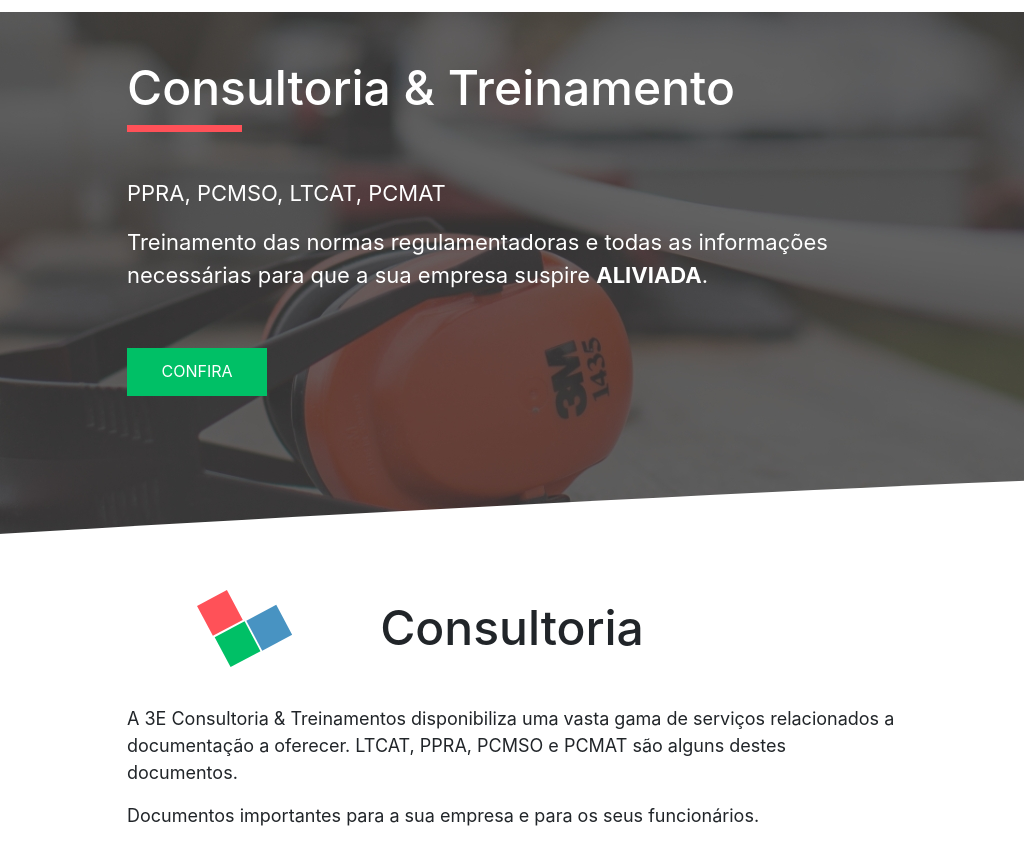
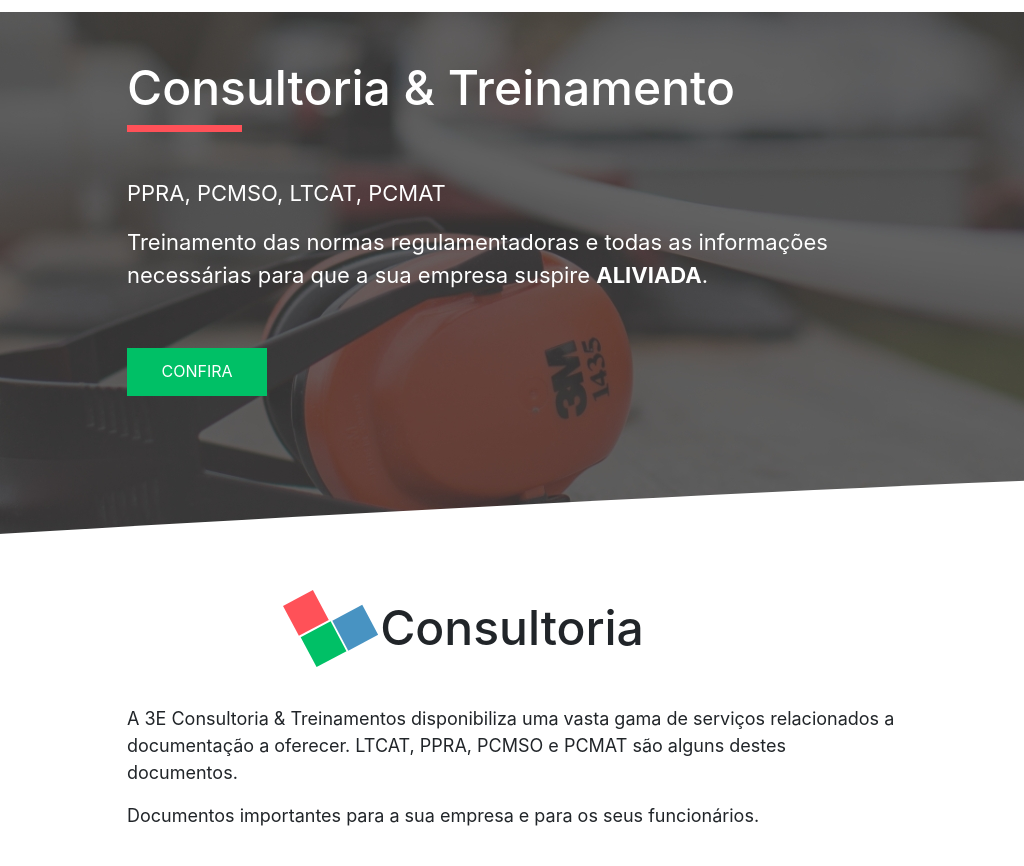
Before and after one commit to caraujo07/caraujo07.github.io, a PHP site: page / in a window 1024 px wide. Shown: the part 141-1007 px from the top of the page. Run offline with PHP 8.4, Linux system fonts and the light colour scheme.

Commit message:
alterando responsividade

```diff
--- a/css/index.css
+++ b/css/index.css
@@ -310,7 +310,13 @@ header #top-bar ul a:hover svg path {
   transition: all .3s;
 }
 
-@media only screen and (max-width: 1199px) {
+@media only screen and (min-width: 992px) and (max-width: 1199px) {
+  .cons h2::before {
+    left: -1%;
+  }
+}
+
+@media only screen and (min-width: 768px) and (max-width: 991px) {
   .cons h2::before {
     left: -20%;
   }
```
